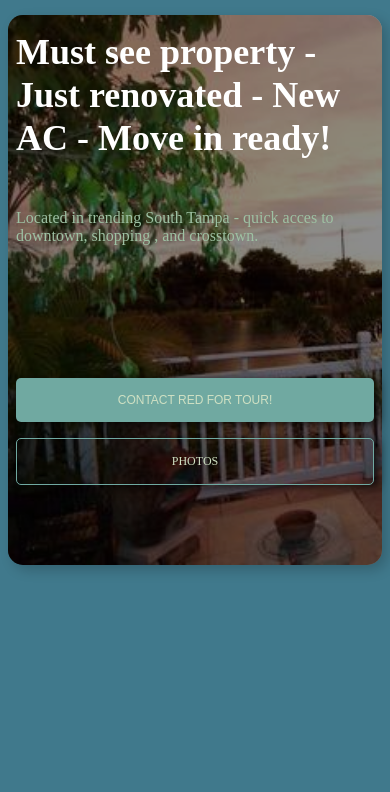
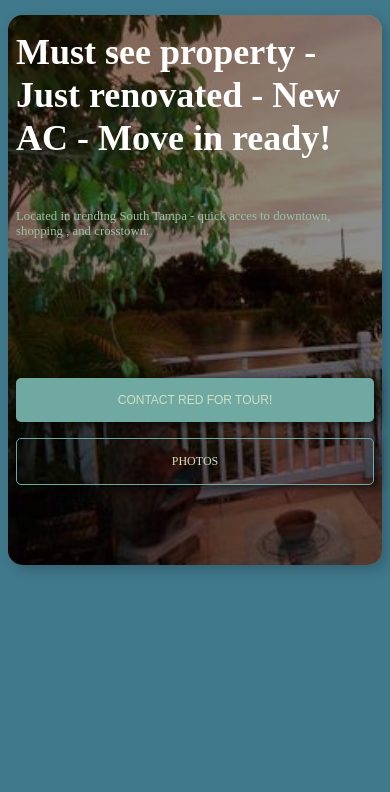
Before and after one commit to jimmmazz/tampa-lake, a PHP site: page / in a window 390 px wide. Shown: the part 51-843 px from the top of the page. Run offline with PHP 8.4, Linux system fonts and the light colour scheme; some libraries are stand-ins or nearby versions.

Commit message:
ditto above

```diff
--- a/public/styles.css
+++ b/public/styles.css
@@ -543,7 +543,7 @@ nav {
     }
 
     .hero-subheading {
-        font-size: 1rem;
+        font-size: .8rem;
         margin-top: 3rem;
         color: var(--secondary-color);
     }
```
